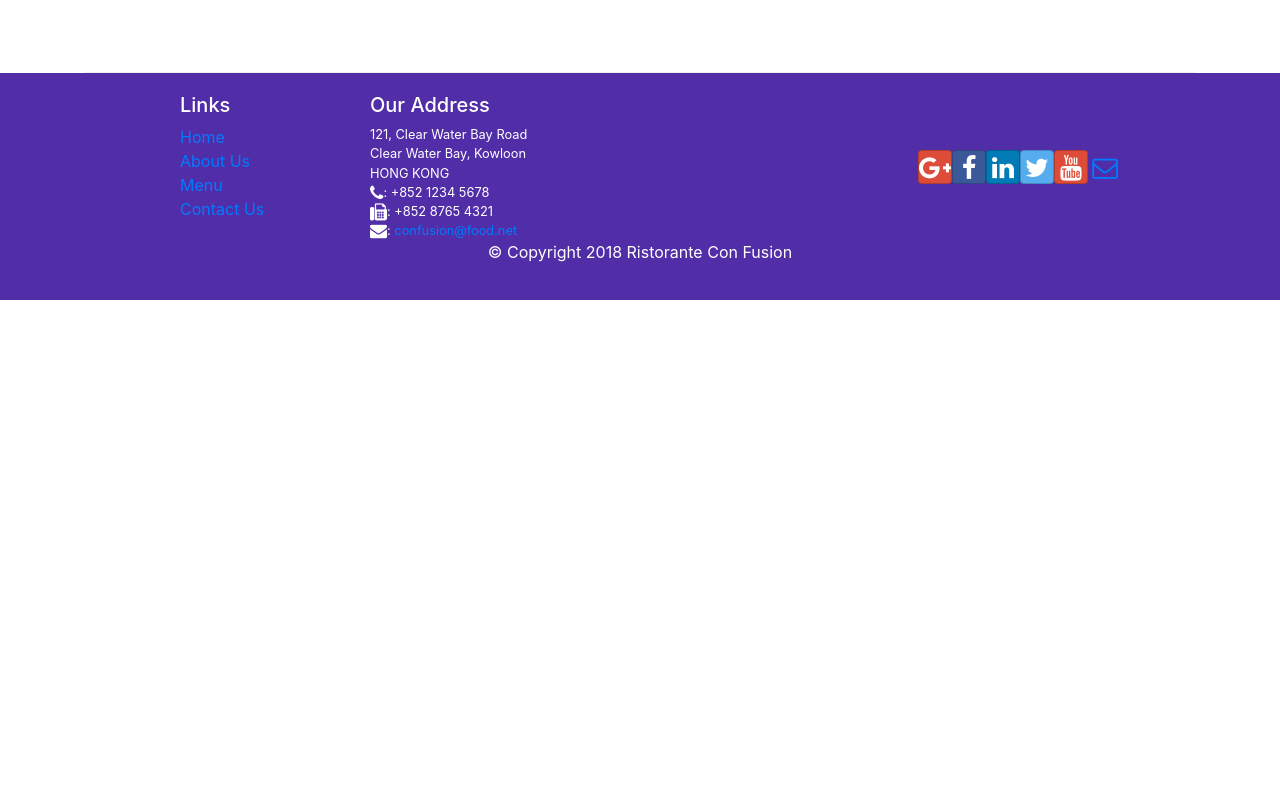
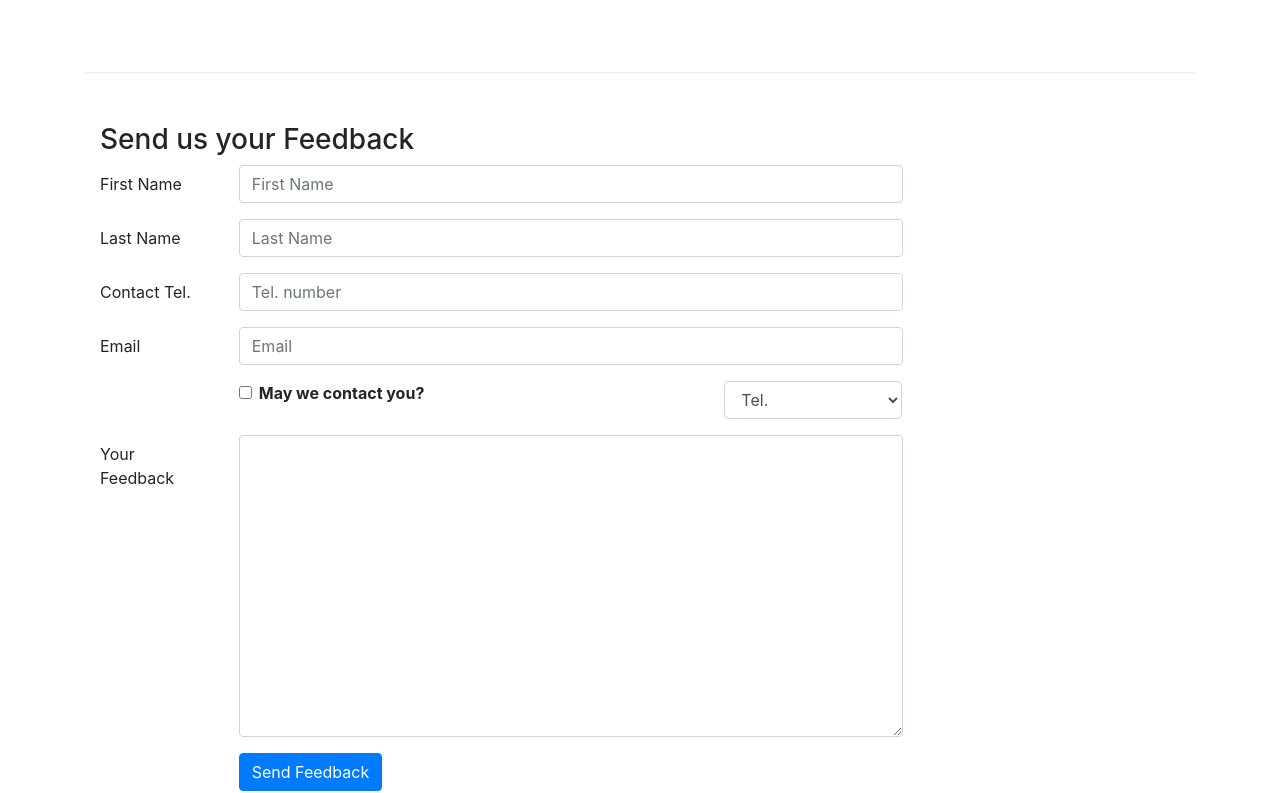
Before and after one commit to mnazir23/confusion-react, a React (Create React App) app: page /contactus in a window 1280 px wide. Shown: the part 787-1580 px from the top of the page. Before the commit the page ends 1087 px from the top, so only its background shows below. Built offline with nearby package versions, Linux system fonts and the light colour scheme.

Commit message:
Controlled Forms

```diff
--- a/src/components/ContactComponent.js
+++ b/src/components/ContactComponent.js
@@ -1,8 +1,43 @@
-import React from 'react';
-import { Breadcrumb, BreadcrumbItem } from 'reactstrap';
+import React, { Component } from 'react';
+import { Breadcrumb, BreadcrumbItem, Button, Form, FormGroup, Label, Input, Col } from 'reactstrap';
 import { Link } from 'react-router-dom';
 
-function Contact(props) {
+class Contact extends Component {
+
+    constructor(props) {
+        super(props);
+
+        this.state = {
+            firstname: '',
+            lastname: '',
+            telnum: '',
+            email: '',
+            agree: false,
+            contactType: 'Tel.',
+            message: ''
+        };
+
+        this.handleInputChange = this.handleInputChange.bind(this);
+        this.handleSubmit = this.handleSubmit.bind(this);
+    }
+
+    handleInputChange(event) {
+        const target = event.target;
+        const value = target.type === 'checkbox' ? target.checked : target.value;
+        const name = target.name;
+
+        this.setState({
+          [name]: value
+        });
+    }
+
+    handleSubmit(event) {
+        console.log('Current State is: ' + JSON.stringify(this.state));
+        alert('Current State is: ' + JSON.stringify(this.state));
+        event.preventDefault();
+    }
+
+    render() {
         return(
             <div className="container">
                 <div className="row">
@@ -41,8 +76,91 @@
                         </div>
                     </div>
                 </div>
+                <div className="row row-content">
+                   <div className="col-12">
+                      <h3>Send us your Feedback</h3>
+                   </div>
+                    <div className="col-12 col-md-9">
+                        <Form onSubmit={this.handleSubmit}>
+                            <FormGroup row>
+                                <Label htmlFor="firstname" md={2}>First Name</Label>
+                                <Col md={10}>
+                                    <Input type="text" id="firstname" name="firstname"
+                                        placeholder="First Name"
+                                        value={this.state.firstname}
+                                        onChange={this.handleInputChange} />
+                                </Col>
+                            </FormGroup>
+                            <FormGroup row>
+                                <Label htmlFor="lastname" md={2}>Last Name</Label>
+                                <Col md={10}>
+                                    <Input type="text" id="lastname" name="lastname"
+                                        placeholder="Last Name"
+                                        value={this.state.lastname}
+                                        onChange={this.handleInputChange} />
+                                </Col>
+                            </FormGroup>
+                            <FormGroup row>
+                            <Label htmlFor="telnum" md={2}>Contact Tel.</Label>
+                                <Col md={10}>
+                                    <Input type="tel" id="telnum" name="telnum"
+                                        placeholder="Tel. number"
+                                        value={this.state.telnum}
+                                        onChange={this.handleInputChange} />
+                                </Col>
+                            </FormGroup>
+                            <FormGroup row>
+                                <Label htmlFor="email" md={2}>Email</Label>
+                                <Col md={10}>
+                                    <Input type="email" id="email" name="email"
+                                        placeholder="Email"
+                                        value={this.state.email}
+                                        onChange={this.handleInputChange} />
+                                </Col>
+                            </FormGroup>
+                            <FormGroup row>
+                                <Col md={{size: 6, offset: 2}}>
+                                    <FormGroup check>
+                                        <Label check>
+                                            <Input type="checkbox"
+                                                name="agree"
+                                                checked={this.state.agree}
+                                                onChange={this.handleInputChange} /> {' '}
+                                            <strong>May we contact you?</strong>
+                                        </Label>
+                                    </FormGroup>
+                                </Col>
+                                <Col md={{size: 3, offset: 1}}>
+                                    <Input type="select" name="contactType"
+                                            value={this.state.contactType}
+                                            onChange={this.handleInputChange}>
+                                        <option>Tel.</option>
+                                        <option>Email</option>
+                                    </Input>
+                                </Col>
+                            </FormGroup>
+                            <FormGroup row>
+                                <Label htmlFor="message" md={2}>Your Feedback</Label>
+                                <Col md={10}>
+                                    <Input type="textarea" id="message" name="message"
+                                        rows="12"
+                                        value={this.state.message}
+                                        onChange={this.handleInputChange}></Input>
+                                </Col>
+                            </FormGroup>
+                            <FormGroup row>
+                                <Col md={{size: 10, offset: 2}}>
+                                    <Button type="submit" color="primary">
+                                        Send Feedback
+                                    </Button>
+                                </Col>
+                            </FormGroup>
+                        </Form>
+                    </div>
+               </div>
             </div>
         );
     }
+}
 
 export default Contact;
--- a/src/shared/leaders.js
+++ b/src/shared/leaders.js
@@ -29,7 +29,7 @@
     {
       id: 3,
       name: 'Alberto Somayya',
-      image: '/assets/images/hemsworth.jpg',
+      image: '/assets/images/hemsworth2.jpg',
       designation: 'Executive Chef',
       abbr: 'EC',
       featured: true,
```
Lines whose indentation alone changed are shown as unchanged.
